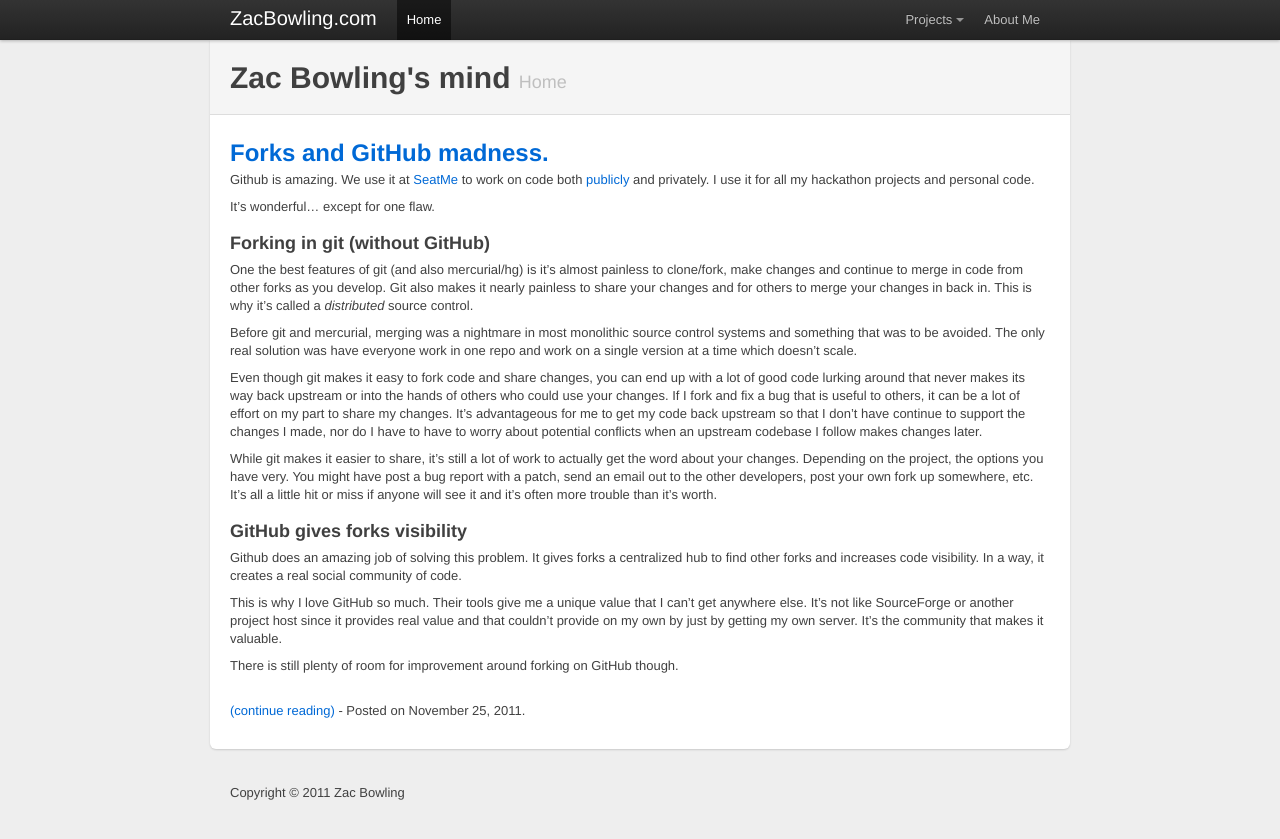
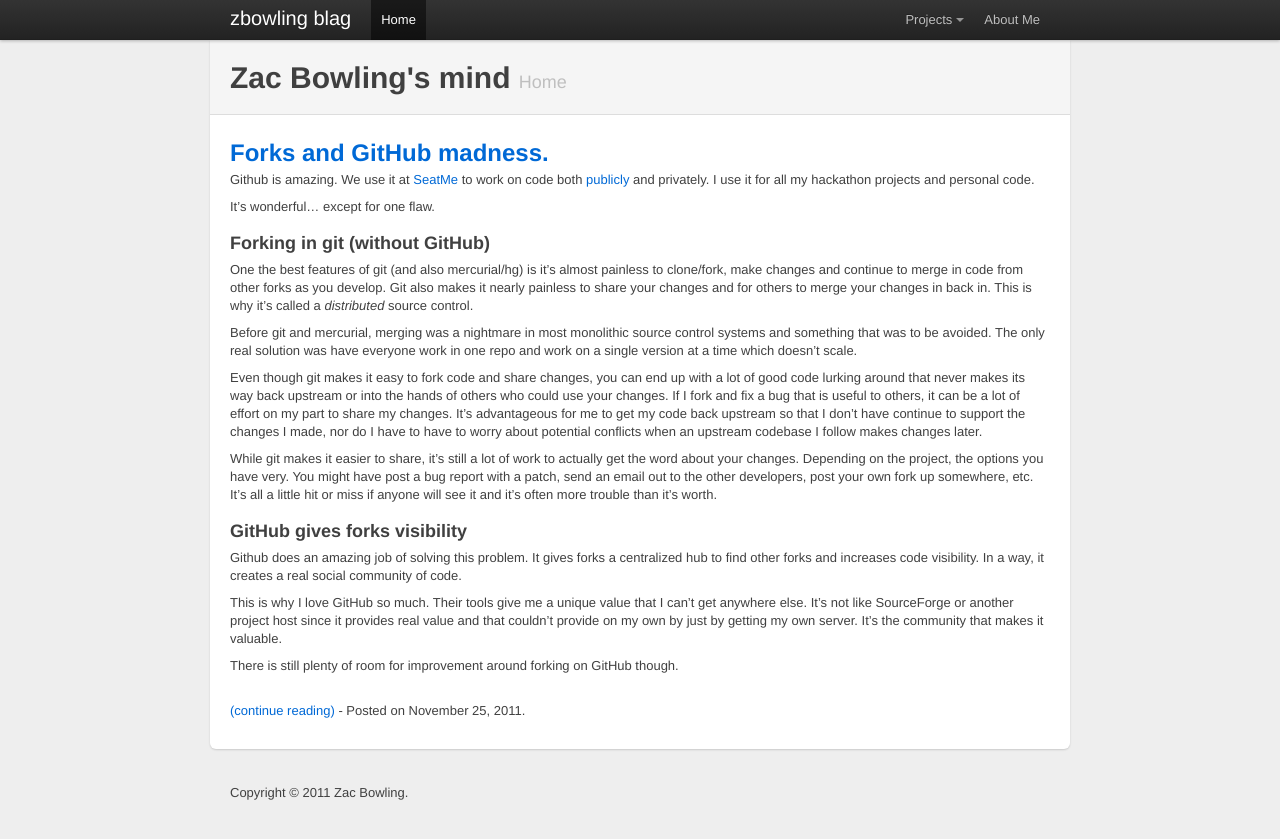
Before and after one commit to zbowling/zbowling.github.com, a Jekyll site: the page built from index.html, in a window 1280 px wide. Shown: the top 839 px of the page. Built offline with Jekyll 4.4.1, drawn with Linux system fonts in a browser that asks for light colours; nearby versions of some CDN libraries; the list of posts is cut into pages by our own code.

```diff
--- a/_layouts/default.html
+++ b/_layouts/default.html
@@ -11,26 +11,26 @@
     {% elsif content %}
     <meta name="description" content="{{content | strip_html | strip_newlines | replace:'  ',' ' | truncate:200}}">
     {% else %}
-    <meta name="description" content="Zac Bowling's code blog.">
+    <meta name="description" content="zbowling's code blag. Constantly questioning the status quo.">
     {% endif %}
     <meta name="author" content="Zac Bowling">
 
     <meta name="viewport" content="width=device-width,initial-scale=1">
 
-    <title>{{page.title}} - ZacBowling.com</title>
+    <title>{{page.title}} - zbowling blag</title>
 
     <link href="/css/bootstrap.min.css" rel="stylesheet">
     <link href="/css/style.css" rel="stylesheet">
 
-    <link rel="alternate" type="application/rss+xml" title="Zac Bowling's RSS Feed" href="/rss.xml" />
-    <link rel="alternate" type="application/atom+xml" title="Zac Bowling's ATOM Feed" href="/atom.xml" />
+    <link rel="alternate" type="application/rss+xml" title="zbowling's RSS Feed" href="/rss.xml" />
+    <link rel="alternate" type="application/atom+xml" title="zbowling's ATOM Feed" href="/atom.xml" />
 </head>
 <body>
 
 <div class="topbar" data-scrollspy="scrollspy" data-dropdown="dropdown">
     <div class="fill">
         <div class="container">
-            <a class="brand" href="#">ZacBowling.com</a>
+            <a class="brand" href="/#">zbowling blag</a>
             <ul class="nav">
                 <li{% if page.title == 'Home' %} class="active"{% endif %}>
                     <a href="/">Home</a>
@@ -61,7 +61,7 @@
         {{ content }}
     </div>
     <footer>
-        Copyright &copy; 2011 Zac Bowling
+        Copyright &copy; 2011 Zac Bowling.
     </footer>
 </div>
 
--- a/atom.xml
+++ b/atom.xml
@@ -5,7 +5,7 @@ layout: nil
 <feed xmlns="http://www.w3.org/2005/Atom">
 
   <id>http://zacbowling.com/</id>
-  <title>Zac Bowling's code</title>
+  <title>zbowling blag</title>
   <link type="application/atom+xml" href="http://zacbowling.com/atom.xml" rel="self"/>
   <link href="http://zacbowling.com/"/>
   <updated>{{ site.time | date_to_xmlschema }}</updated>
```
Also changed, not shown: other parts of _layouts/default.html (+1 -1 lines).
